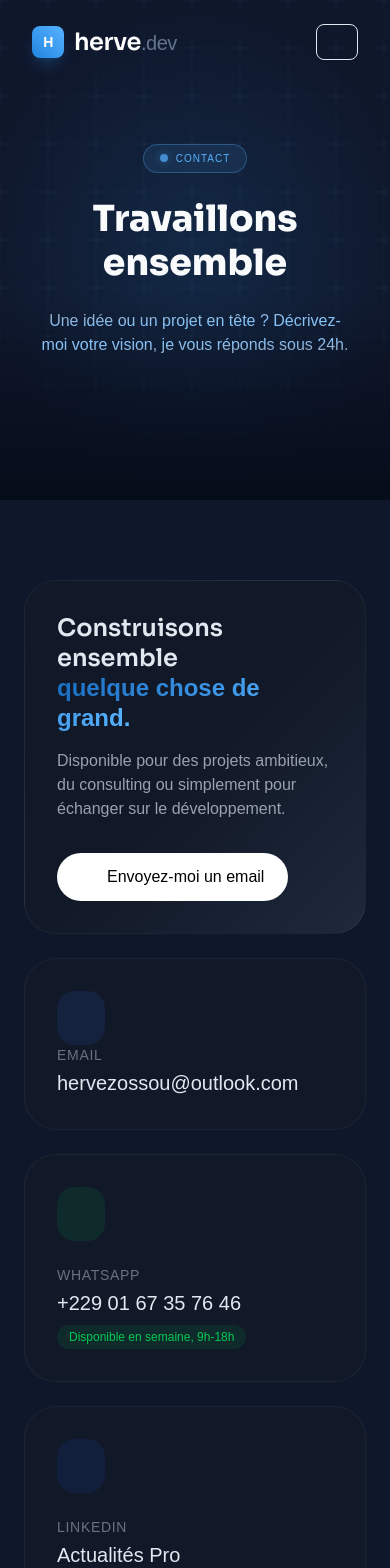
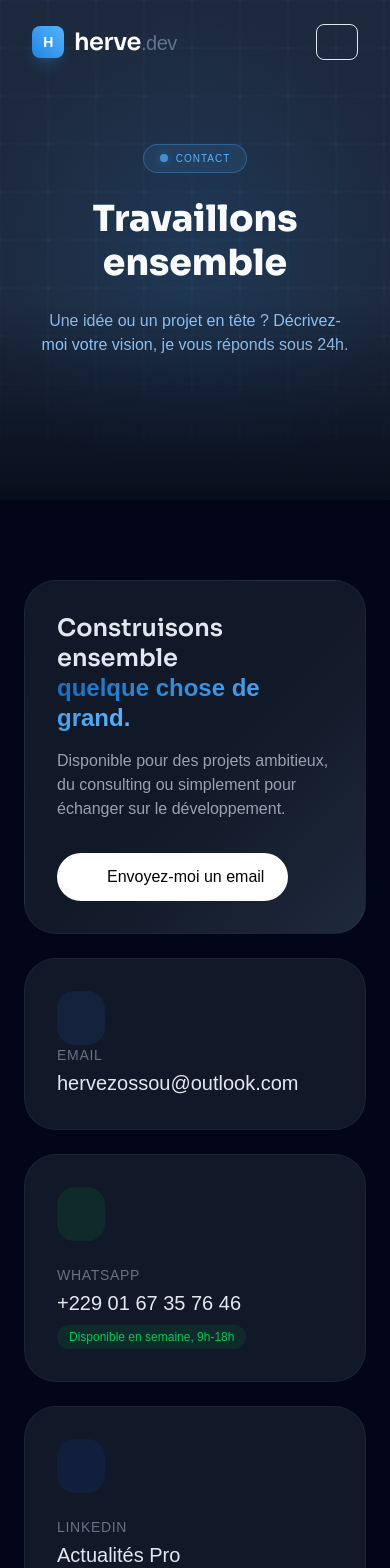
Before and after one commit to hervezossou/hz-portfolio, a Next.js app: page /contact in a window 390 px wide. Shown: the top 1568 px of the page. Built offline with nearby package versions, Linux system fonts and the light colour scheme; some icons are missing; a web font is replaced by a local one.

Commit message:
Style: Adjust background colors and layout variants for consistency across pages

```diff
--- a/src/app/about/page.tsx
+++ b/src/app/about/page.tsx
@@ -28,6 +28,7 @@ export default function AboutPage() {
                         d&apos;applications web.
                     </>
                 }
+                variant="primary"
             />
             <AboutSection variant="secondary" />
             <StackBentoSection variant="primary" />
--- a/src/app/contact/page.tsx
+++ b/src/app/contact/page.tsx
@@ -17,7 +17,7 @@ export default function ContactPage() {
                 title="Travaillons ensemble"
                 description="Une idée ou un projet en tête ? Décrivez-moi votre vision, je vous réponds sous 24h."
             />
-            <ContactSection variant="secondary" />
+            <ContactSection variant="primary" />
         </div>
     );
 }
--- a/src/app/layout.tsx
+++ b/src/app/layout.tsx
@@ -35,7 +35,7 @@ export default function RootLayout({
             >
                 <Header />
                 <PageWrapper>{children}</PageWrapper>
-                <Footer />
+                <Footer variant="secondary" />
                 <SpeedInsights />
                 <Analytics />
             </body>
--- a/src/app/not-found.tsx
+++ b/src/app/not-found.tsx
@@ -16,11 +16,11 @@ import {
 
 export default function NotFound() {
     return (
-        <PageWrapper className="bg-slate-950">
+        <PageWrapper className="bg-slate-900">
             {/* Hero 404 */}
             <section className="relative flex min-h-[70vh] flex-1 flex-col items-center justify-center overflow-hidden px-6 pt-32 pb-20">
                 {/* Large Background Number */}
-                <div className="pointer-events-none absolute inset-0 flex items-center justify-center font-sans text-[clamp(180px,28vw,440px)] leading-none font-bold tracking-tighter text-white/3 select-none">
+                <div className="pointer-events-none absolute inset-0 flex items-center justify-center font-sans text-[clamp(180px,28vw,440px)] leading-none font-bold tracking-tighter text-slate-200/15 select-none">
                     404
                 </div>
 
@@ -83,7 +83,7 @@ export default function NotFound() {
             <ConversionSection
                 title="Prêt à transformer votre idée en réalité ?"
                 description="Chaque projet commence par une conversation. Parlons de votre vision, de vos objectifs et de la manière dont nous pouvons collaborer pour créer quelque chose d'exceptionnel."
-                variant="secondary"
+                variant="primary"
             />
         </PageWrapper>
     );
--- a/src/app/works/page.tsx
+++ b/src/app/works/page.tsx
@@ -16,6 +16,7 @@ export default function WorksPage() {
                 badge="Mes réalisations"
                 title="Ce que j'ai construit"
                 description="Découvrez mes projets récents, des solutions innovantes et des expériences utilisateur exceptionnelles."
+                variant="primary"
             />
             <ProjectSection variant="secondary" />
             <ConversionSection
--- a/src/components/layout/PageHeader.tsx
+++ b/src/components/layout/PageHeader.tsx
@@ -81,7 +81,7 @@ export const PageHeader = ({
         <div
             className={cn(
                 "relative flex min-h-[500px] flex-col items-center justify-center overflow-hidden px-6 py-28 text-center",
-                variant === "primary" ? "bg-slate-950" : "bg-slate-900"
+                variant === "primary" ? "bg-slate-900" : "bg-slate-800"
             )}
         >
             {/* Grid canvas */}
```
